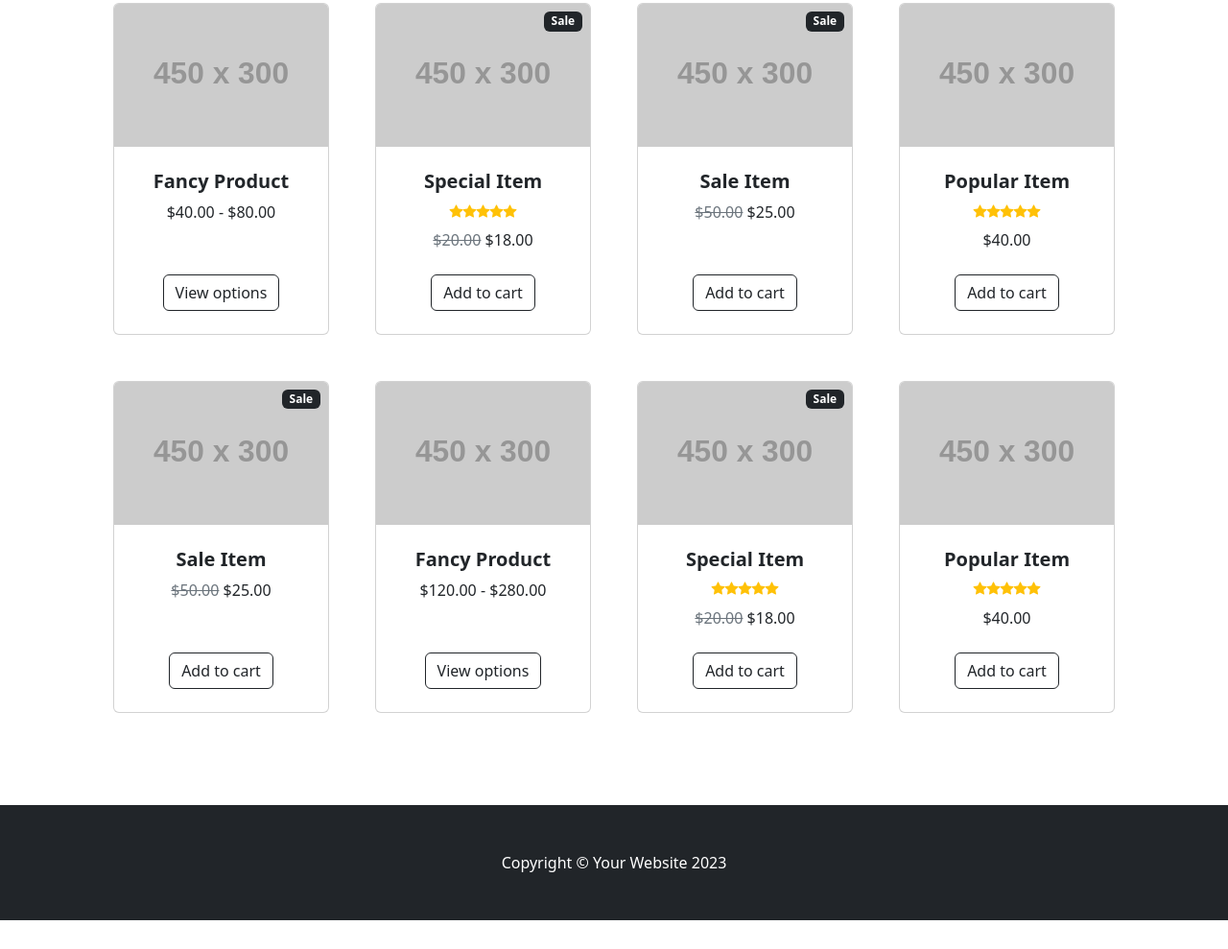
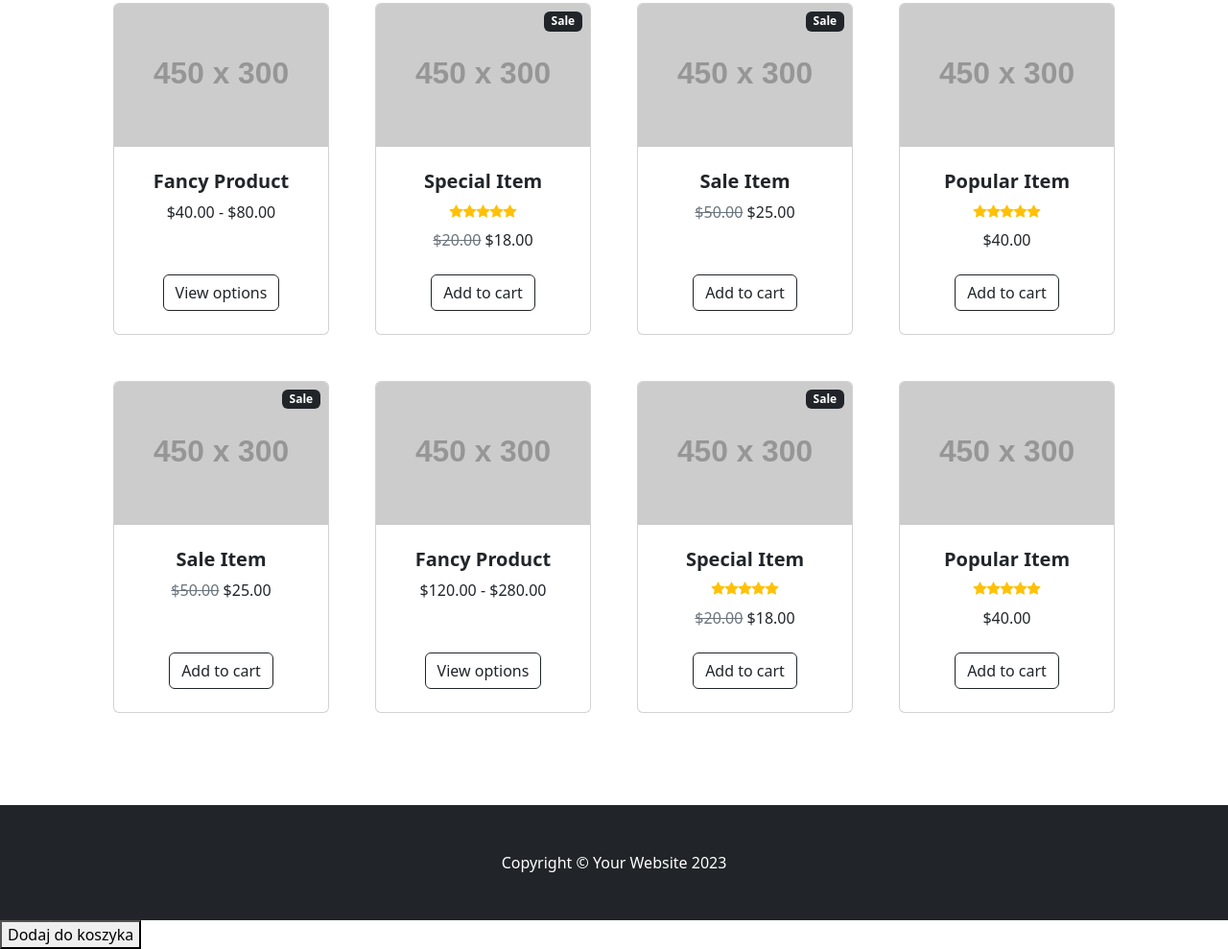
Before and after one commit to michalvapeshop-ai/vapepuffs-miniapp, a plain HTML site: page index.html in a window 1280 px wide. Shown: the part 446-1435 px from the top of the page at 96% size. Before the commit the page ends 1405 px from the top, so only its background shows below. Drawn offline with nearby package versions, Linux system fonts and the light colour scheme; placeholder pictures from the web are drawn by us.

Commit message:
Update index.html

```diff
--- a/index.html
+++ b/index.html
@@ -263,5 +263,9 @@
         <script src="https://cdn.jsdelivr.net/npm/bootstrap@5.2.3/dist/js/bootstrap.bundle.min.js"></script>
         <!-- Core theme JS-->
         <script src="js/scripts.js"></script>
+        <button onclick="addToCart('Eonys P36K', 60)">
+  Dodaj do koszyka
+</button>
+
     </body>
 </html>
```
